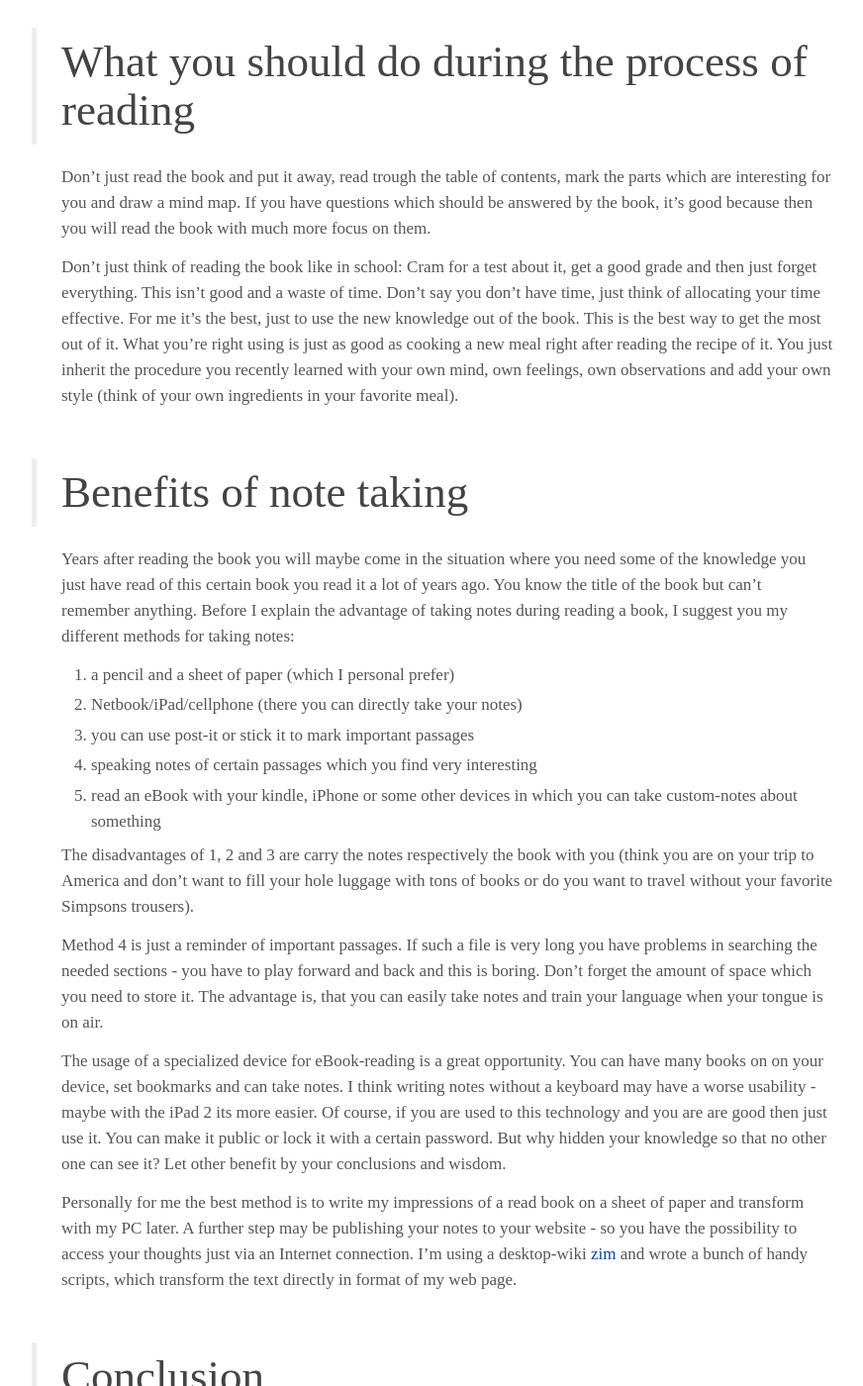
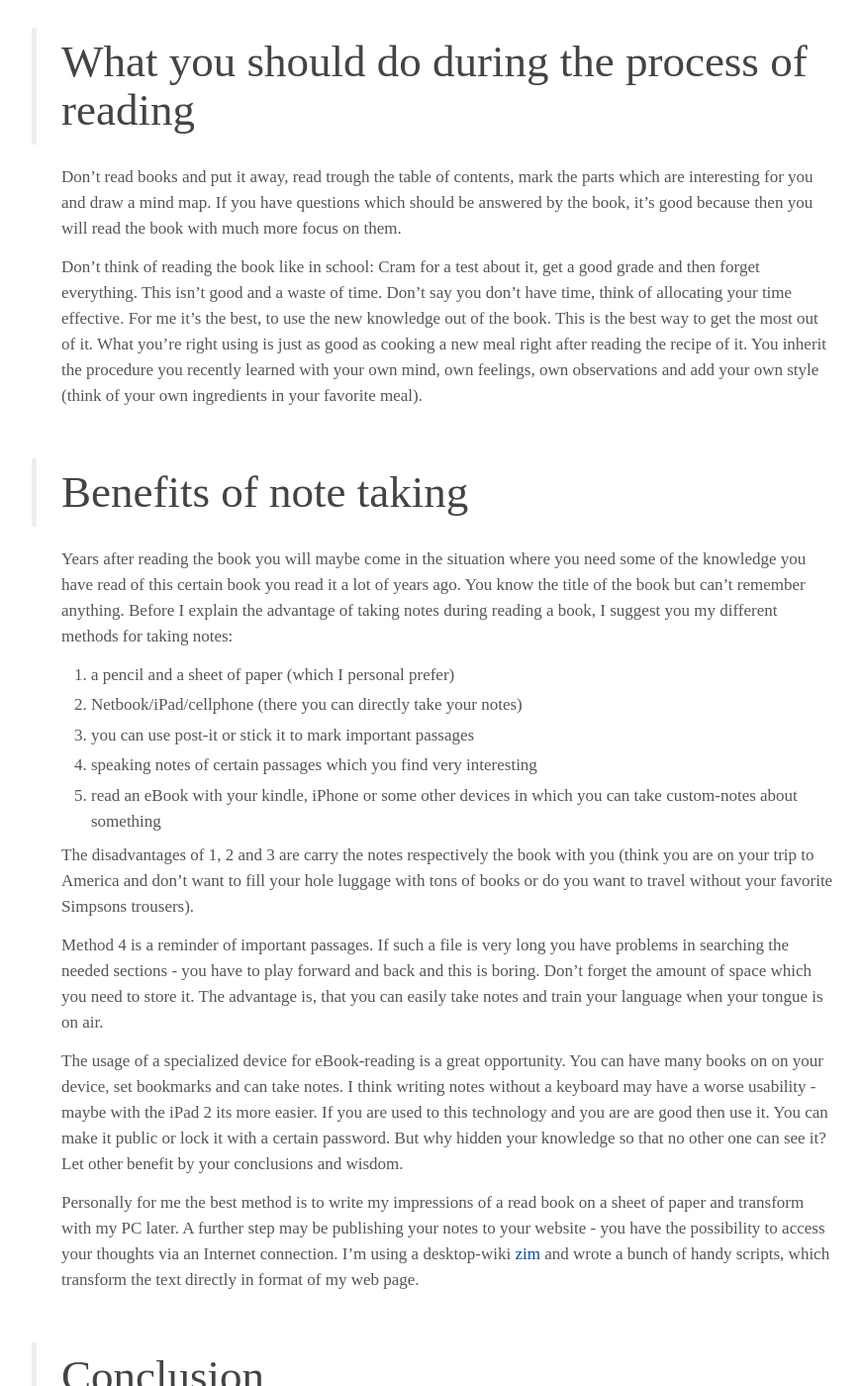
Before and after one commit to wikimatze/wikimatze.de, a Jekyll site: the page built from _posts/2011-10-15-benefits-of-reading-a-book-and-use-it-right-after-that.md, in a window 1280 px wide and 1400 px high, scrolled down 529 px. Shown: the whole window at 99% size, without its empty margins (188-1060 px from the left). Built offline with Jekyll 4.4.1, drawn with Linux system fonts in a browser that asks for light colours; nearby versions of some CDN libraries; some web fonts are replaced; Markdown is read by kramdown in place of the engine named in the settings; comment, search, counter and statistics services are not loaded; some of the changed text lies outside the part shown.

Commit message:
Get rid of overused just in note taking post

```diff
--- a/_posts/2011-10-15-benefits-of-reading-a-book-and-use-it-right-after-that.md
+++ b/_posts/2011-10-15-benefits-of-reading-a-book-and-use-it-right-after-that.md
@@ -12,29 +13,29 @@ categories: ['learning', 'programming']
 
 
 It's a typical situation which every person knows: You look on your workspace and have a bunch of new books there. You
-ordered them because some great guys lay their hands in the fire that you need this wisdom.  Of course you have to do a
+ordered them because some great guys lay their hands in the fire that you need this wisdom. You have to do a
 stressful job and don't have time to read all the things but you still must learn new things in order to develop new
-skills. What should you do? I just started reading as much as I can.
+skills. What should you do? The simple answer is start reading!
 
 
 ## What you should do during the process of reading
 
-Don't just read the book and put it away, read trough the table of contents, mark the parts which are interesting for
+Don't read books and put it away, read trough the table of contents, mark the parts which are interesting for
 you and draw a mind map. If you have questions which should be answered by the book, it's good because then you will
 read the book with much more focus on them.
 
 
-Don't just think of reading the book like in school: Cram for a test about it, get a good grade and then just forget
-everything.  This isn't good and a waste of time. Don't say you don't have time, just think of allocating your time
-effective. For me it's the best, just to use the new knowledge out of the book. This is the best way to get the most out
-of it. What you're right using is just as good as cooking a new meal right after reading the recipe of it. You just
+Don't think of reading the book like in school: Cram for a test about it, get a good grade and then forget
+everything.  This isn't good and a waste of time. Don't say you don't have time, think of allocating your time
+effective. For me it's the best, to use the new knowledge out of the book. This is the best way to get the most out
+of it. What you're right using is just as good as cooking a new meal right after reading the recipe of it. You
 inherit the procedure you recently learned with your own mind, own feelings, own observations and add your own style
 (think of your own ingredients in your favorite meal).
 
 
 ## Benefits of note taking
 
-Years after reading the book you will maybe come in the situation where you need some of the knowledge you just have
+Years after reading the book you will maybe come in the situation where you need some of the knowledge you have
 read of this certain book you read it a lot of years ago. You know the title of the book but can't remember anything.
 Before I explain the advantage of taking notes during reading a book, I suggest you my different methods for taking
 notes:
@@ -53,34 +54,34 @@ America and don't want to fill your hole luggage with tons of books or do you wa
 Simpsons trousers).
 
 
-Method 4 is just a reminder of important passages. If such a file is very long you have problems in searching the needed
+Method 4 is a reminder of important passages. If such a file is very long you have problems in searching the needed
 sections - you have to play forward and back and this is boring. Don't forget the amount of space which you need to
 store it. The advantage is, that you can easily take notes and train your language when your tongue is on air.
 
 
 The usage of a specialized device for eBook-reading is a great opportunity. You can have many books on on your device,
 set bookmarks and can take notes. I think writing notes without a keyboard may have a worse usability - maybe with the
-iPad 2 its more easier. Of course, if you are used to this technology and you are are good then just use it. You can
+iPad 2 its more easier. If you are used to this technology and you are are good then use it. You can
 make it public or lock it with a certain password. But why hidden your knowledge so that no other one can see it? Let
 other benefit by your conclusions and wisdom.
 
 
 Personally for me the best method is to write my impressions of a read book on a sheet of paper and transform with my PC
-later. A further step may be publishing your notes to your website - so you have the possibility to access your thoughts
-just via an Internet connection. I'm using a desktop-wiki [zim](http://zim-wiki.org) and wrote a bunch of handy scripts,
+later. A further step may be publishing your notes to your website - you have the possibility to access your thoughts
+via an Internet connection. I'm using a desktop-wiki [zim](http://zim-wiki.org) and wrote a bunch of handy scripts,
 which transform the text directly in format of my web page.
 
 
 ## Conclusion
 
 If I had known early I would have started with this methods during my education at school. But better later then never.
-If I travel for a longer period and have a book with me, it has still some sheets of papers in it, so that I have space
-to take notes.  A pencil is for me standard equipment.  So I can put every place where I read a book my thought about it
+If I travel for a longer period and have a book with me, it has still some sheets of papers in it, that I have space
+to take notes.  A pencil is for me standard equipment. I can put every place where I read a book my thought about it
 on paper. If the book is finished and I have a little bit time left, I will transform it into my Netbook and then have
 my thoughts with me.
 
 
-So remember: In the beginning it's just unusual to make several breaks during reading a book, which breaks your normal
+Remember: In the beginning it's unusual to make several breaks during reading a book, which breaks your normal
 flow of reading. But during these breaks you can reorder your thoughts about certain things and get new insights. I
 suggest to publish it online and then see what will happen with it.
 
```
Also changed, not shown: other parts of _posts/2011-10-15-benefits-of-reading-a-book-and-use-it-right-after-that.md (+2 -1 lines).
